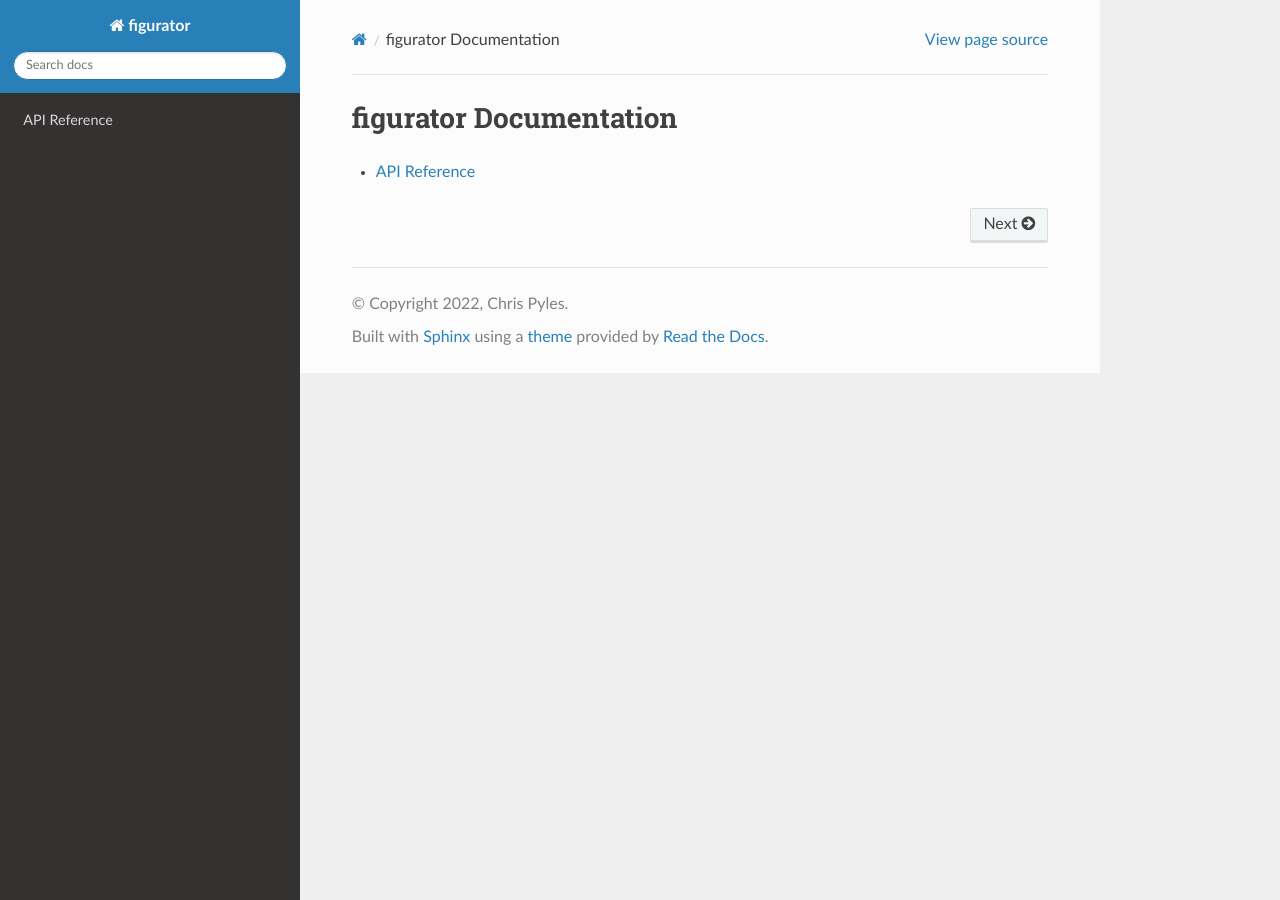
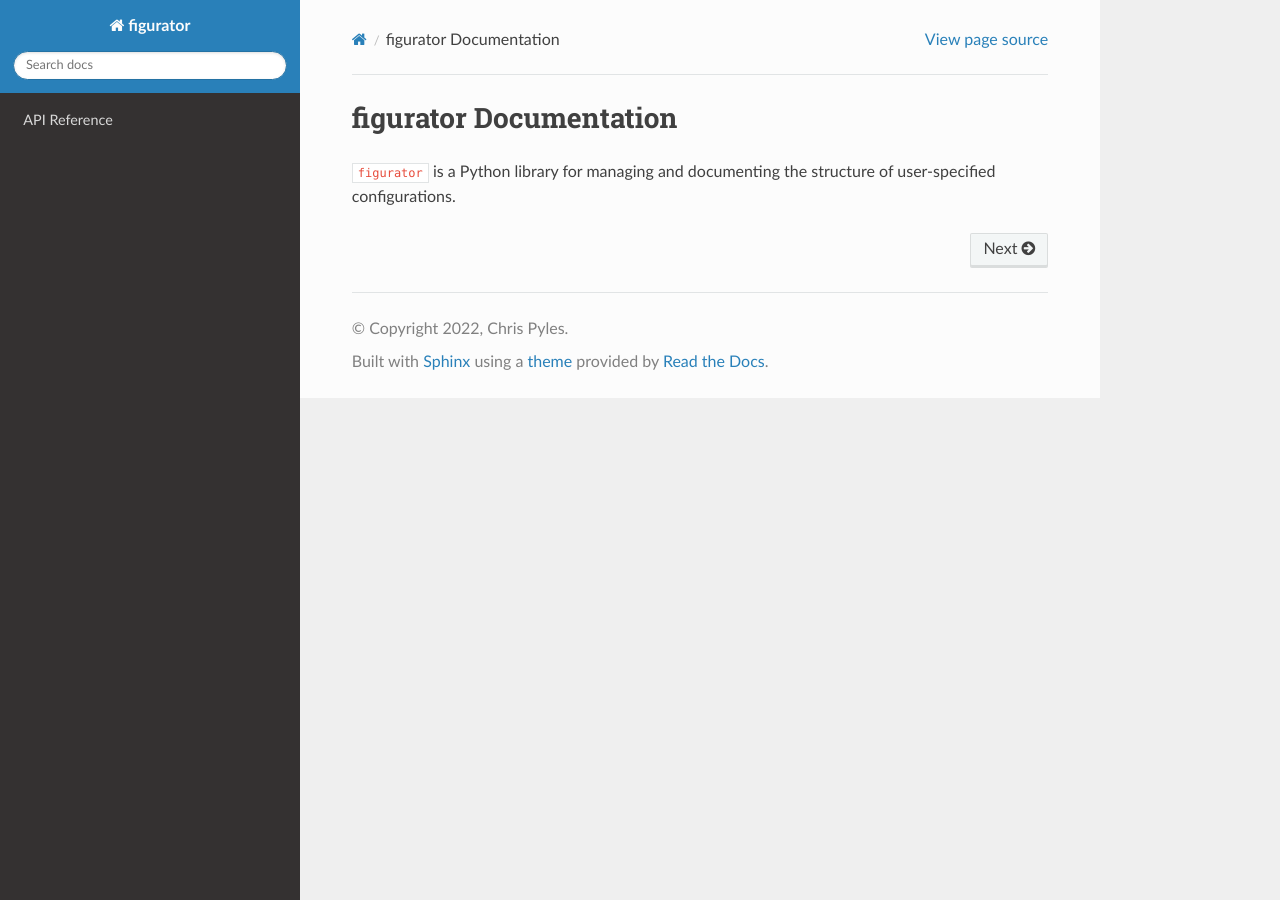
Before and after one commit to chrispyles/fica, a Sphinx documentation site: the page built from docs/index.rst, in a window 1280 px wide. Built offline with Sphinx 7.4.7 and the Read the Docs theme 2.0.0, drawn with Linux system fonts in a browser that asks for light colours.

Commit message:
working on docs

```diff
--- a/docs/api_reference.rst
+++ b/docs/api_reference.rst
@@ -3,3 +3,7 @@ API Reference
 
 .. automodule:: figurator
     :members:
+
+.. autodata:: figurator.EMPTY
+
+.. autodata:: figurator.SUBKEYS
--- a/docs/conf.py
+++ b/docs/conf.py
@@ -29,6 +29,7 @@ author = 'Chris Pyles'
 # ones.
 extensions = [
     'sphinx.ext.autodoc',
+    'sphinx.ext.napoleon',
 ]
 
 # Add any paths that contain templates here, relative to this directory.
--- a/docs/index.rst
+++ b/docs/index.rst
@@ -1,12 +1,16 @@
 .. figurator documentation master file, created by
-   sphinx-quickstart on Tue Mar 15 22:20:55 2022.
-   You can adapt this file completely to your liking, but it should at least
-   contain the root `toctree` directive.
+    sphinx-quickstart on Tue Mar 15 22:20:55 2022.
+    You can adapt this file completely to your liking, but it should at least
+    contain the root `toctree` directive.
 
 figurator Documentation
 =====================================
 
 .. toctree::
     :maxdepth: 2
+    :hidden:
 
     api_reference
+
+``figurator`` is a Python library for managing and documenting the structure of user-specified
+configurations.
```
Also changed, not shown: 1 other file.
